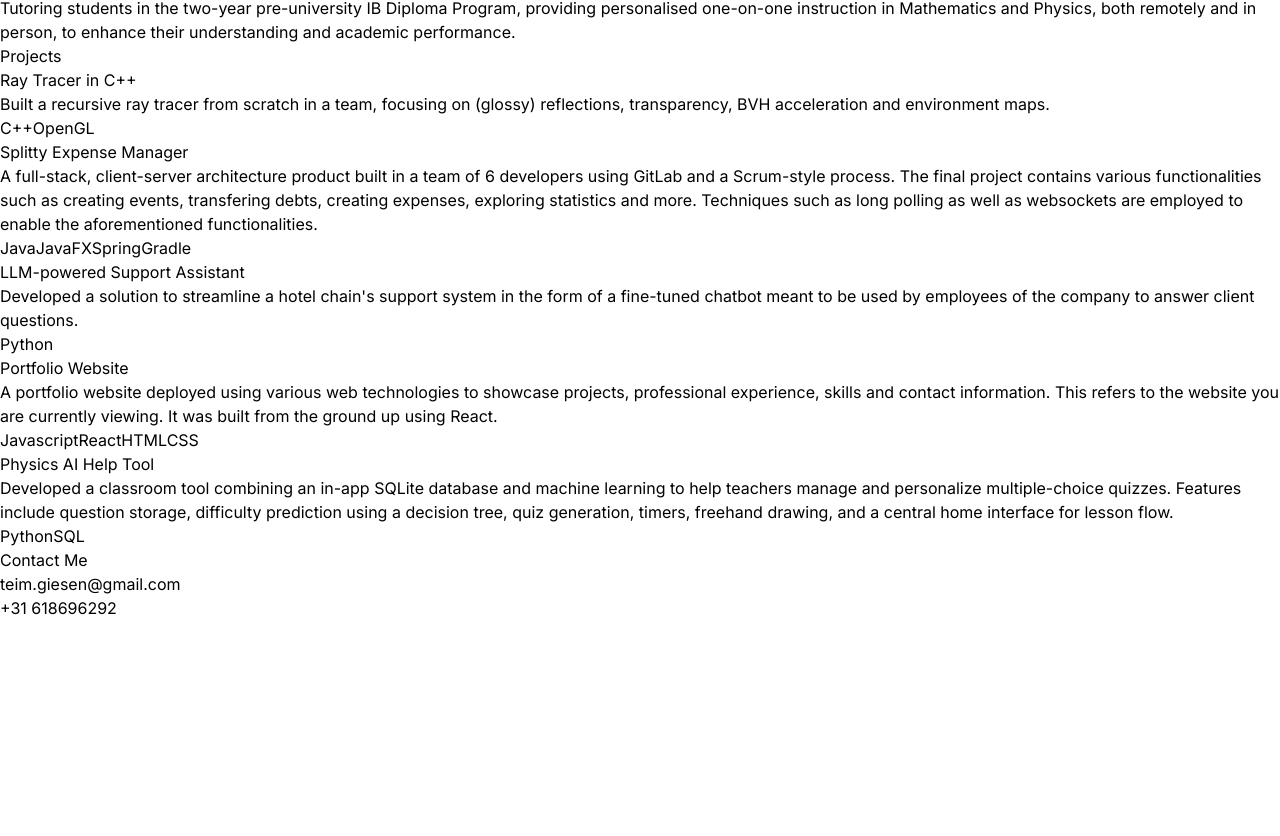
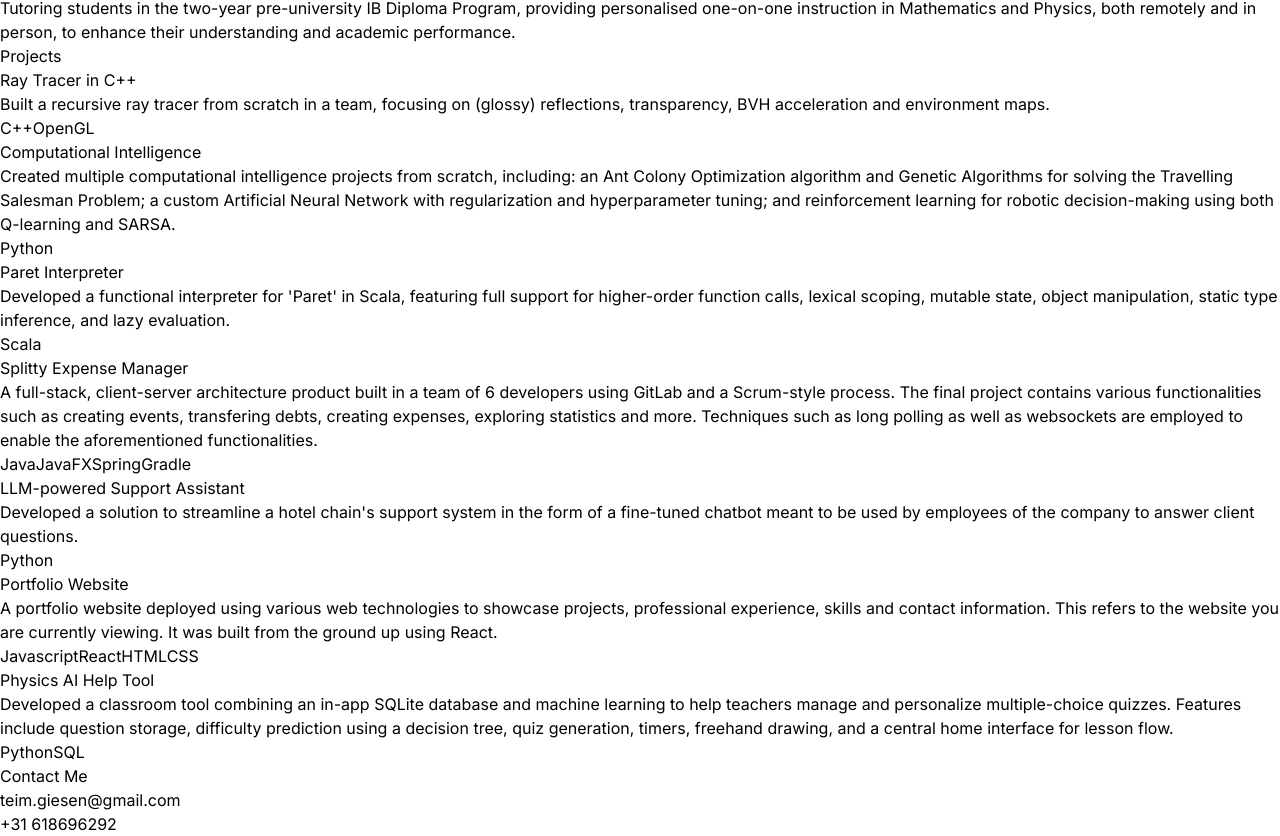
Before and after one commit to teimg/portfolio-site, a React (Vite) app: page / in a window 1280 px wide. Shown: the part 2175-3011 px from the top of the page. Before the commit the page ends 2795 px from the top, so only its background shows below. Built offline with nearby package versions, Linux system fonts and the light colour scheme.

Commit message:
Added Projects

```diff
--- a/src/constants/index.js
+++ b/src/constants/index.js
@@ -77,6 +77,20 @@ export const PROJECTS = [
     technologies: ["C++", "OpenGL"]
   },
   {
+    title: "Computational Intelligence",
+    image: project1,
+    description:
+      "Created multiple computational intelligence projects from scratch, including: an Ant Colony Optimization algorithm and Genetic Algorithms for solving the Travelling Salesman Problem; a custom Artificial Neural Network with regularization and hyperparameter tuning; and reinforcement learning for robotic decision-making using both Q-learning and SARSA.",
+    technologies: ["Python"]
+  },
+  {
+    title: "Paret Interpreter",
+    image: project1,
+    description:
+      "Developed a functional interpreter for 'Paret' in Scala, featuring full support for higher-order function calls, lexical scoping, mutable state, object manipulation, static type inference, and lazy evaluation.",
+    technologies: ["Scala"]
+  },
+  {
     title: "Splitty Expense Manager",
     image: project1,
     description:
```
